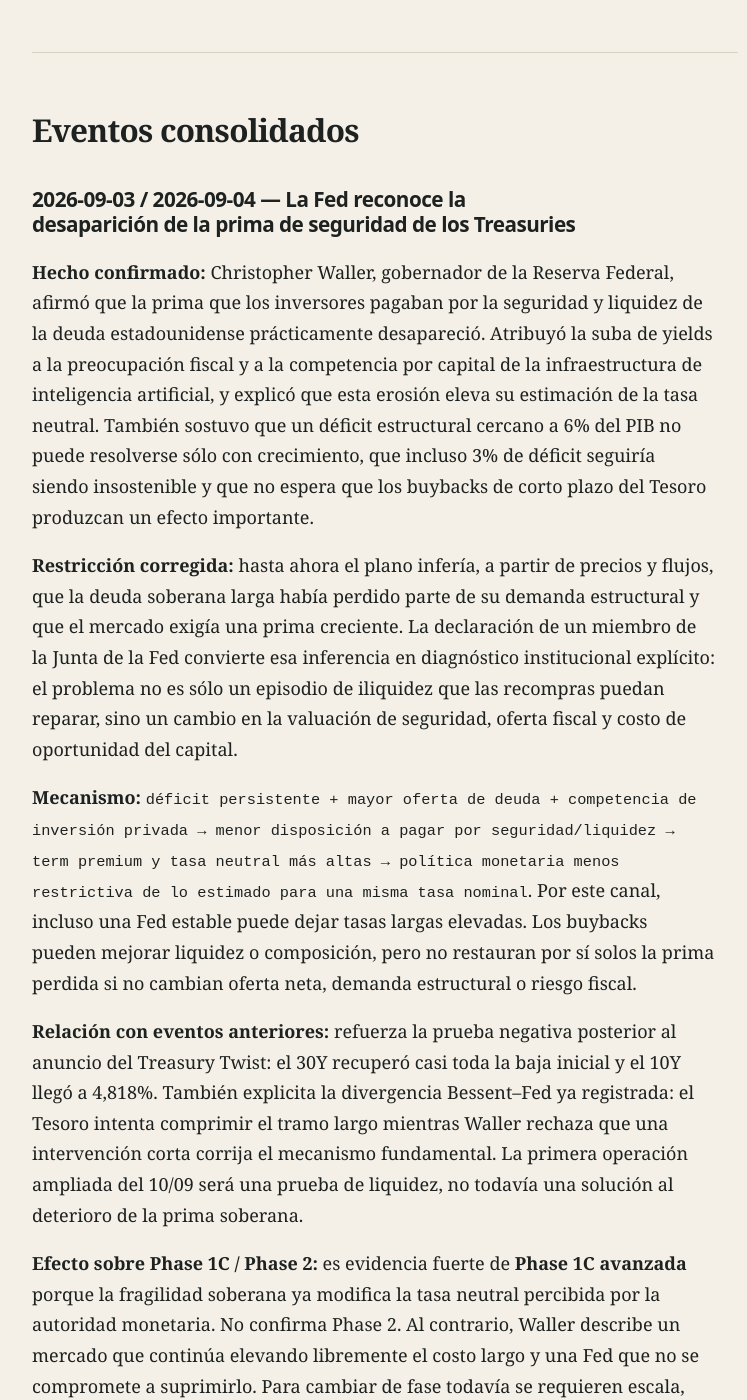
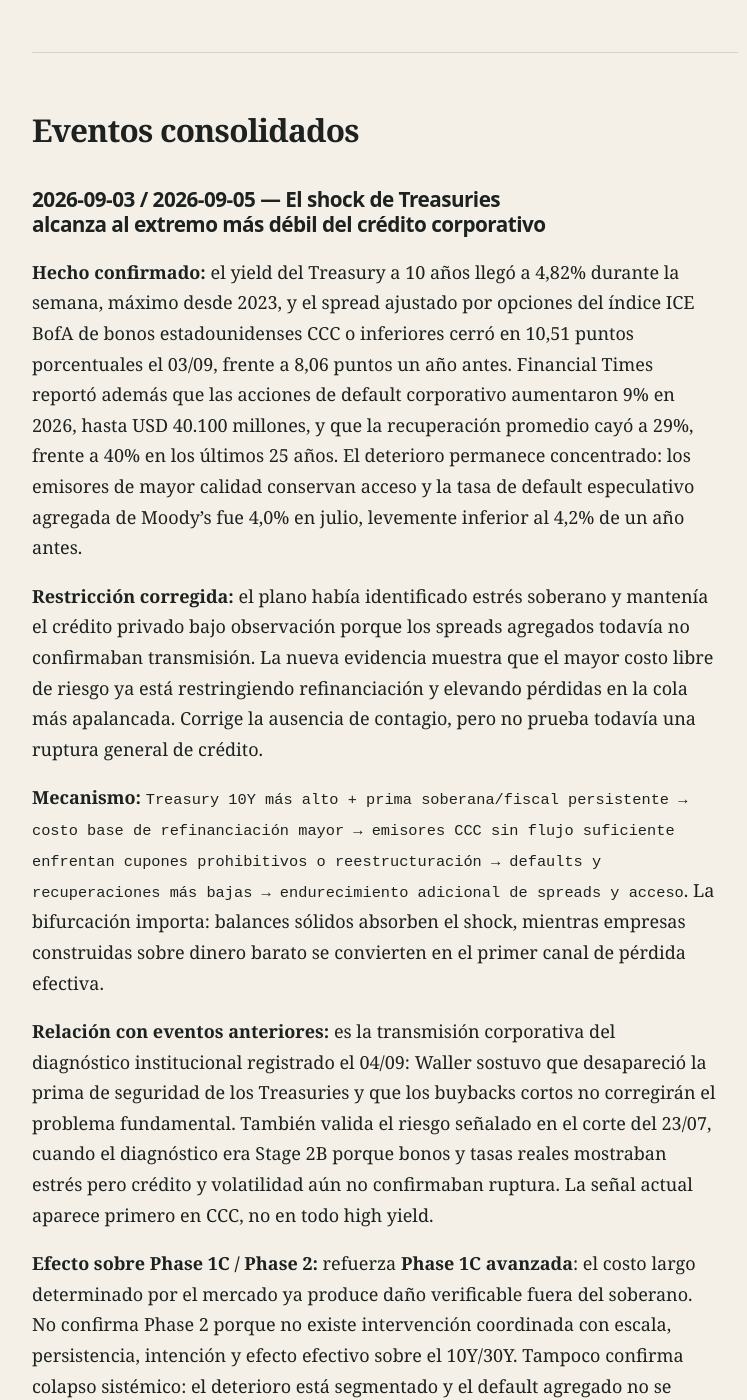
Before and after one commit to facundocabrera/plano-global, a Jekyll site: the page built from agent/eventos.md, in a window 1280 px wide and 1400 px high, scrolled down 2871 px. Shown: the whole window, without its empty margins (255-1002 px from the left). Built offline with Jekyll 4.4.1, drawn with Linux system fonts in a browser that asks for light colours; our own code applies the rules of GitHub Pages for plain Markdown files; some of the changed text lies outside the part shown.

Commit message:
Rebuild consolidated Plano Global event ledger

```diff
--- a/agent/eventos.md
+++ b/agent/eventos.md
@@ -52,6 +52,30 @@
 ---
 
 ## Eventos consolidados
+
+### 2026-09-03 / 2026-09-05 — El shock de Treasuries alcanza al extremo más débil del crédito corporativo
+
+**Hecho confirmado:** el yield del Treasury a 10 años llegó a 4,82% durante la semana, máximo desde 2023, y el spread ajustado por opciones del índice ICE BofA de bonos estadounidenses CCC o inferiores cerró en 10,51 puntos porcentuales el 03/09, frente a 8,06 puntos un año antes. Financial Times reportó además que las acciones de default corporativo aumentaron 9% en 2026, hasta USD 40.100 millones, y que la recuperación promedio cayó a 29%, frente a 40% en los últimos 25 años. El deterioro permanece concentrado: los emisores de mayor calidad conservan acceso y la tasa de default especulativo agregada de Moody’s fue 4,0% en julio, levemente inferior al 4,2% de un año antes.
+
+**Restricción corregida:** el plano había identificado estrés soberano y mantenía el crédito privado bajo observación porque los spreads agregados todavía no confirmaban transmisión. La nueva evidencia muestra que el mayor costo libre de riesgo ya está restringiendo refinanciación y elevando pérdidas en la cola más apalancada. Corrige la ausencia de contagio, pero no prueba todavía una ruptura general de crédito.
+
+**Mecanismo:** `Treasury 10Y más alto + prima soberana/fiscal persistente → costo base de refinanciación mayor → emisores CCC sin flujo suficiente enfrentan cupones prohibitivos o reestructuración → defaults y recuperaciones más bajas → endurecimiento adicional de spreads y acceso`. La bifurcación importa: balances sólidos absorben el shock, mientras empresas construidas sobre dinero barato se convierten en el primer canal de pérdida efectiva.
+
+**Relación con eventos anteriores:** es la transmisión corporativa del diagnóstico institucional registrado el 04/09: Waller sostuvo que desapareció la prima de seguridad de los Treasuries y que los buybacks cortos no corregirán el problema fundamental. También valida el riesgo señalado en el corte del 23/07, cuando el diagnóstico era Stage 2B porque bonos y tasas reales mostraban estrés pero crédito y volatilidad aún no confirmaban ruptura. La señal actual aparece primero en CCC, no en todo high yield.
+
+**Efecto sobre Phase 1C / Phase 2:** refuerza **Phase 1C avanzada**: el costo largo determinado por el mercado ya produce daño verificable fuera del soberano. No confirma Phase 2 porque no existe intervención coordinada con escala, persistencia, intención y efecto efectivo sobre el 10Y/30Y. Tampoco confirma colapso sistémico: el deterioro está segmentado y el default agregado no se acelera de forma uniforme.
+
+**Implicación potencial para la cartera:** mantener high yield y empresas dependientes de refinanciación fuera del núcleo; evitar interpretar un spread CCC superior a 1.000 pb como carry ordinario, porque default, liquidez y recovery dominan el retorno. Elevar el hurdle rate para small caps, private credit y modelos intensivos en deuda. No extender duration larga sólo como cobertura: hasta que exista control efectivo de curva, la misma suba de tasas que abarata bonos puede seguir deteriorando crédito.
+
+**Evidencia pendiente:** OAS agregado de high yield e investment grade; nuevas emisiones y refinanciaciones CCC; tasa de default a 12 meses y defaults privados no capturados; recuperaciones por sector; préstamos apalancados y private credit; estándares bancarios; fondos con rescates o descalces de liquidez; reacción del crédito a la recompra ampliada del Tesoro del 10/09; y cualquier intervención que reduzca de manera persistente el costo largo.
+
+**Fuentes:**
+
+- https://fred.stlouisfed.org/series/BAMLH0A3HYC
+- https://www.ft.com/content/6e096712-5abe-48c5-8e4d-c0042f947639
+- https://www.moodys.com/web/en/us/insights/data-stories/us-corporate-default-risk-outlook-for-2026-2027.html
+
+---
 
 ### 2026-09-03 / 2026-09-04 — La Fed reconoce la desaparición de la prima de seguridad de los Treasuries
 
```
